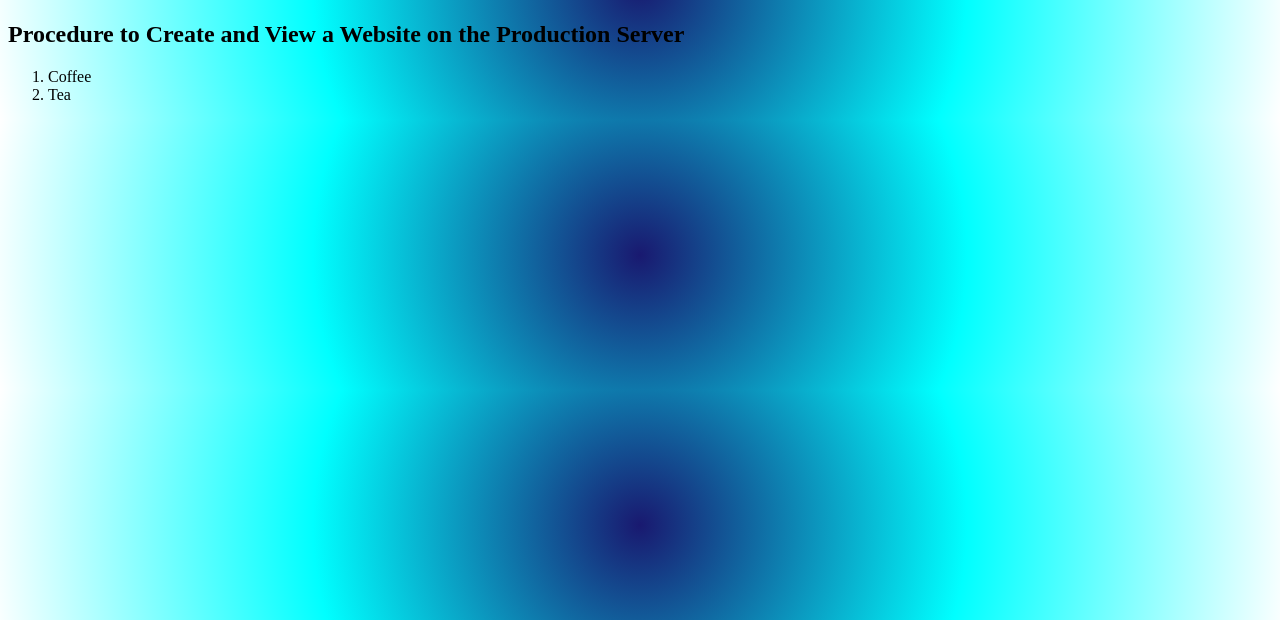
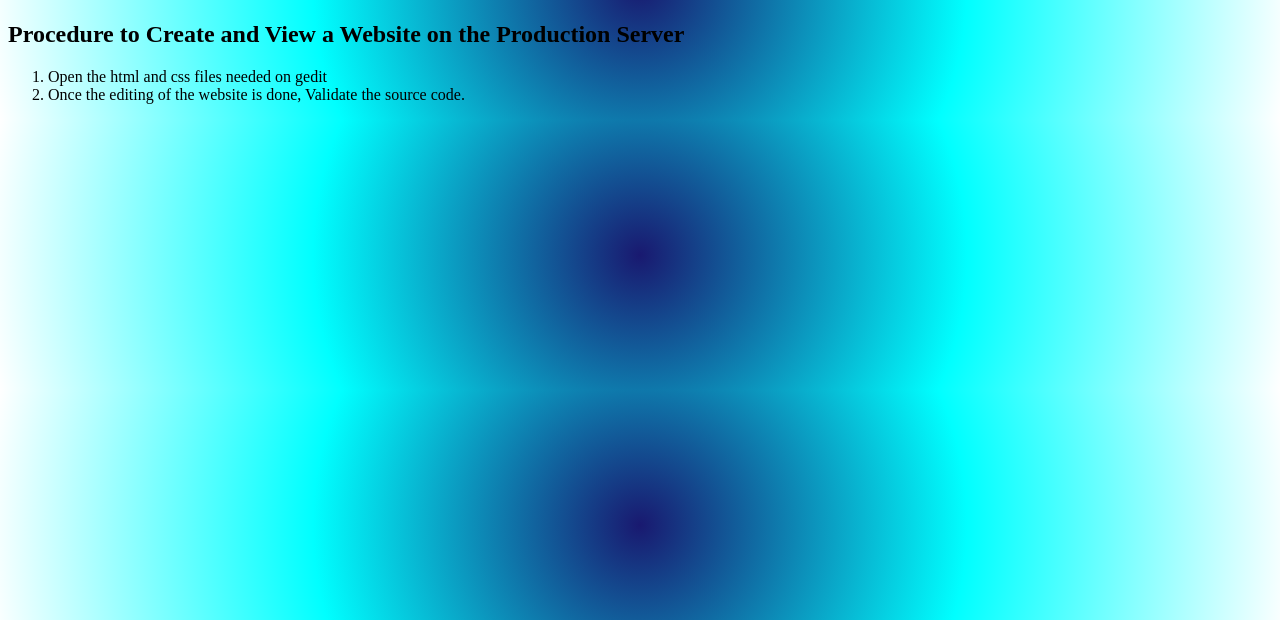
Before and after one commit to kano2481-cmis/kano2481-cmis-wd, a plain HTML site: page listandlinks.html in a window 1280 px wide. Shown: the part 180-800 px from the top of the page. Drawn offline with Linux system fonts and the light colour scheme.

Commit message:
updated, now have to write procedures down copy from cs1 website

```diff
--- a/listandlinks.html
+++ b/listandlinks.html
@@ -20,8 +20,12 @@
 				Procedure to Create and View a Website on the Production Server
 			</h2>
 			<ol type="1">
-				<li>Coffee</li>
-				<li>Tea</li>
+				<li>
+					Open the html and css files needed on gedit
+				</li>
+				<li>
+					Once the editing of the website is done, Validate the source code.
+				</li>
 			</ol>
 		</main>
 		<footer>
```
